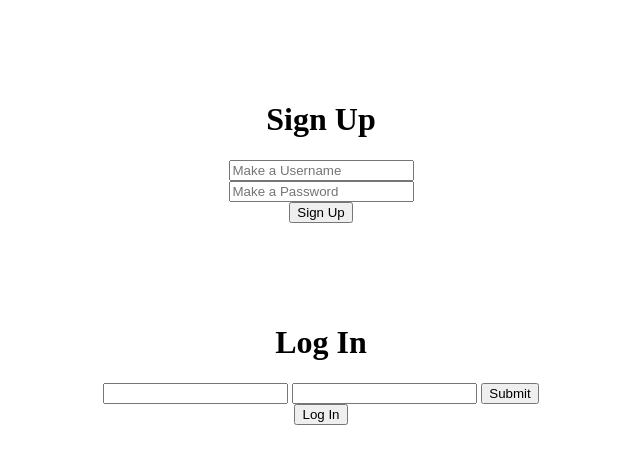
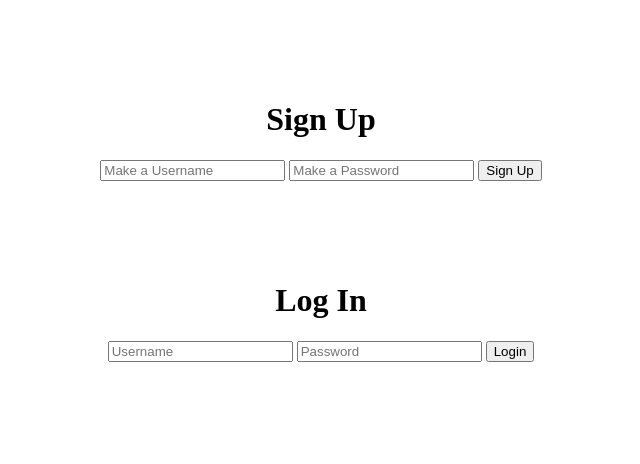
Before and after one commit to aanand50/p00, a Flask app: page / in a window 1280 px wide. Shown: the part 88-552 px from the top of the page, without its empty margins (319-959 px from the left). Run offline with Flask 3, Linux system fonts and the light colour scheme.

Commit message:
login and registration form

```diff
--- a/app.py
+++ b/app.py
@@ -28,24 +28,23 @@ def length(a):
 
 @app.route("/")
 def disp_loginpage():
-    if 'username' in session:
-        return redirect("/response.html")
     return render_template( 'login.html' )
 
 @app.route("/response.html" , methods=['POST'])
 def register():
-    if(request.form.get('username') != None and session.get('username') == None): #Only change username if it's not none
+    db = sqlite3.connect(DB_FILE)
+    c = db.cursor()
+    c.execute("SELECT * FROM users WHERE username="+"'"+request.form.get('username')+"'"+";")
+    user = c.fetchone()
+    if(request.form.get('username') != None and user == None): #Only change username if it's not none
         session['username'] = request.form.get('username')
         session['password'] = request.form.get('password')
 
-        db = sqlite3.connect(DB_FILE)
-        c = db.cursor()
         c.execute("INSERT INTO users(username,password) VALUES (?,?);", (session['username'],session['password']))
 
         db.commit()
         db.close()
-
-    return render_template( 'response.html', username = session['username'])
+    return render_template( 'homePage.html')
 
 #@app.route("/stories")
 def view():
--- a/templates/login.html
+++ b/templates/login.html
@@ -23,18 +23,19 @@ time spent:
     </header>
     <div class="signup">
         <h1>Sign Up</h1>
-        <input placeholder="Make a Username"></input>
-        <input placeholder="Make a Password"></input>
-        <button>Sign Up</button>
+        <form action="/response.html" method="POST">
+        <input type="text" name="username" placeholder="Make a Username">
+        <input type="text" name="password" placeholder="Make a Password">
+        <input type="submit" value="Sign Up">
+        </form>
     </div>
     <div class="login">
         <h1>Log In</h1>
         <form action="/response.html">
-        <input type="text" name="username">
-        <input type="text" name="password">
-        <input type="submit" name="sub1">
+        <input type="text" name="username" placeholder="Username">
+        <input type="text" name="password" placeholder="Password">
+        <input type="submit" value="Login">
         </form>
-        <button>Log In</button>
     </div>
 </body>
 
```
Also changed, not shown: project.db (deleted).
